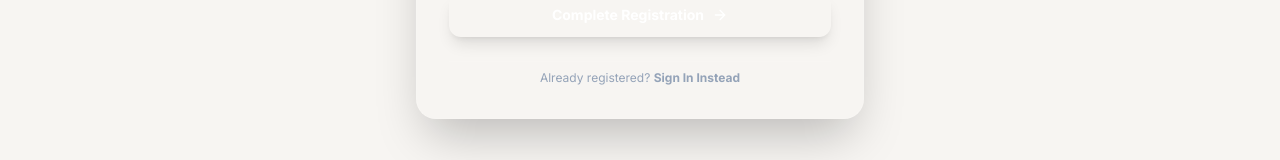
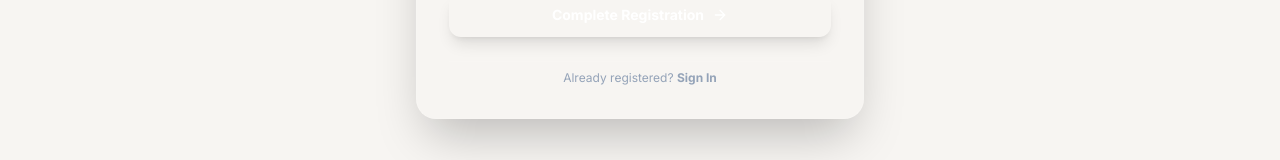
Before and after one commit to vanshikaaggarwal1/Solar-Panel-Efficiency-Monitoring, a React (Vite) app in the folder client/: page /register in a window 1280 px wide. Shown: the part 670-830 px from the top of the page. Built offline with nearby package versions, Linux system fonts and the light colour scheme.

Commit message:
Minor Changes in Auth pages

```diff
--- a/client/src/pages/LoginPage.jsx
+++ b/client/src/pages/LoginPage.jsx
@@ -73,7 +73,8 @@ const LoginPage = () => {
         </div>
 
         {/* Demo Credentials Tip */}
-        <div className="p-3 rounded-xl bg-solar-500/10 border border-solar-500/20 text-xs text-slate-700 dark:text-slate-300 flex items-center justify-between">
+
+        {/* <div className="p-3 rounded-xl bg-solar-500/10 border border-solar-500/20 text-xs text-slate-700 dark:text-slate-300 flex items-center justify-between">
           <div>
             <span className="font-bold text-solar-600 dark:text-solar-400">Demo Operator:</span>
             <br />
@@ -85,7 +86,7 @@ const LoginPage = () => {
           >
             Auto Fill
           </button>
-        </div>
+        </div> */}
 
         {/* Login Form */}
         <form onSubmit={handleSubmit} className="space-y-4">
--- a/client/src/pages/ProfilePage.jsx
+++ b/client/src/pages/ProfilePage.jsx
@@ -148,7 +148,7 @@ const ProfilePage = () => {
               </div>
               <div className="flex items-center gap-2 text-slate-600 dark:text-slate-300">
                 <Phone className="w-4 h-4 text-skyAccent-400 flex-shrink-0" />
-                <span>{user?.phone || '+1 (555) 234-5678'}</span>
+                <span>{user?.phone || '+91 0123456789'}</span>
               </div>
               <div className="flex items-center gap-2 text-slate-600 dark:text-slate-300">
                 <Calendar className="w-4 h-4 text-amber-500 flex-shrink-0" />
--- a/client/src/pages/RegisterPage.jsx
+++ b/client/src/pages/RegisterPage.jsx
@@ -170,7 +170,7 @@ const RegisterPage = () => {
         <div className="text-center text-xs text-slate-500 dark:text-slate-400 pt-2 border-t border-slate-200 dark:border-white/10">
           Already registered?{' '}
           <Link to="/login" className="text-solar-600 dark:text-skyAccent-400 font-bold hover:underline">
-            Sign In Instead
+            Sign In
           </Link>
         </div>
 
```
Also changed, not shown: 1 other file (tests, documents, lock files or other folders).
